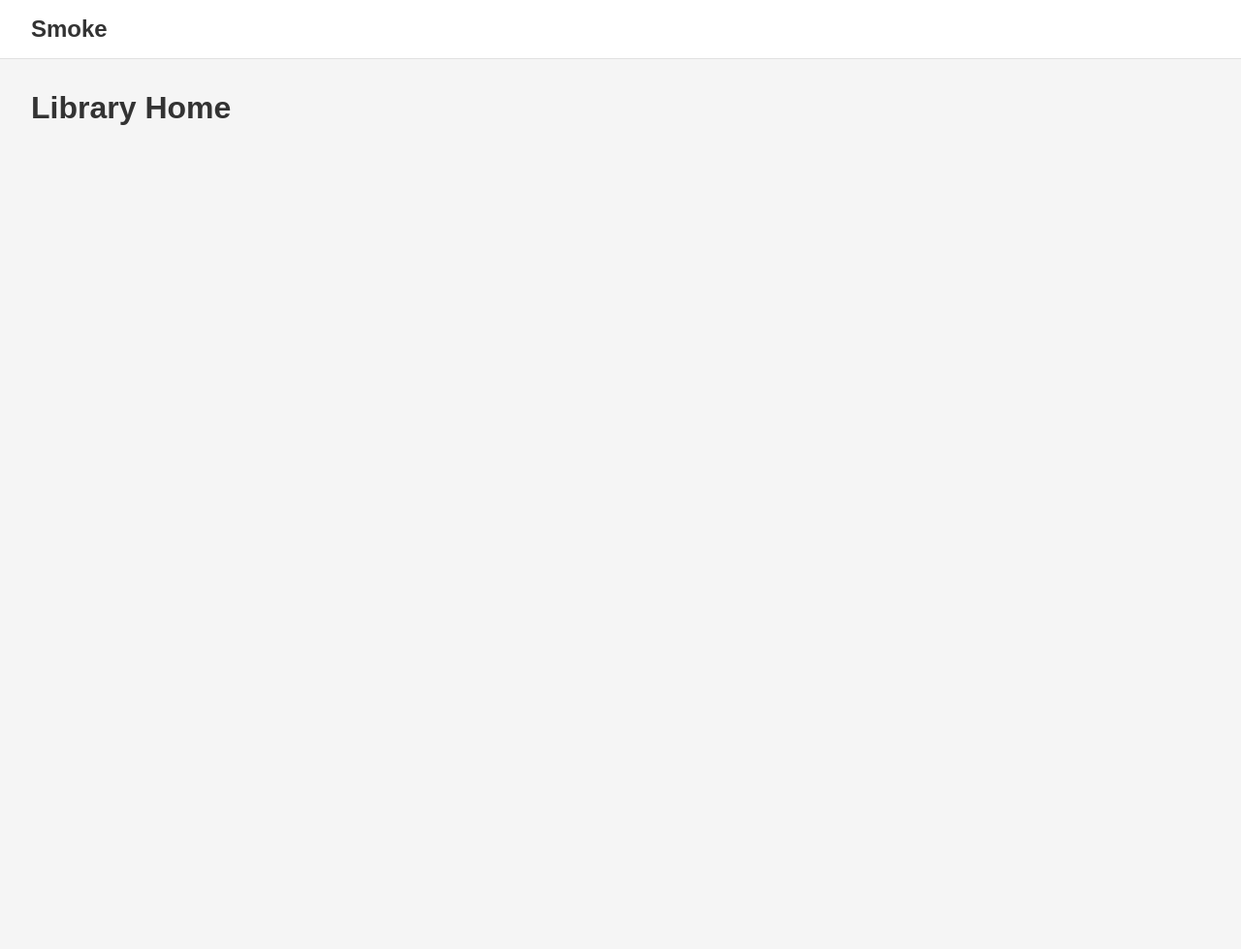
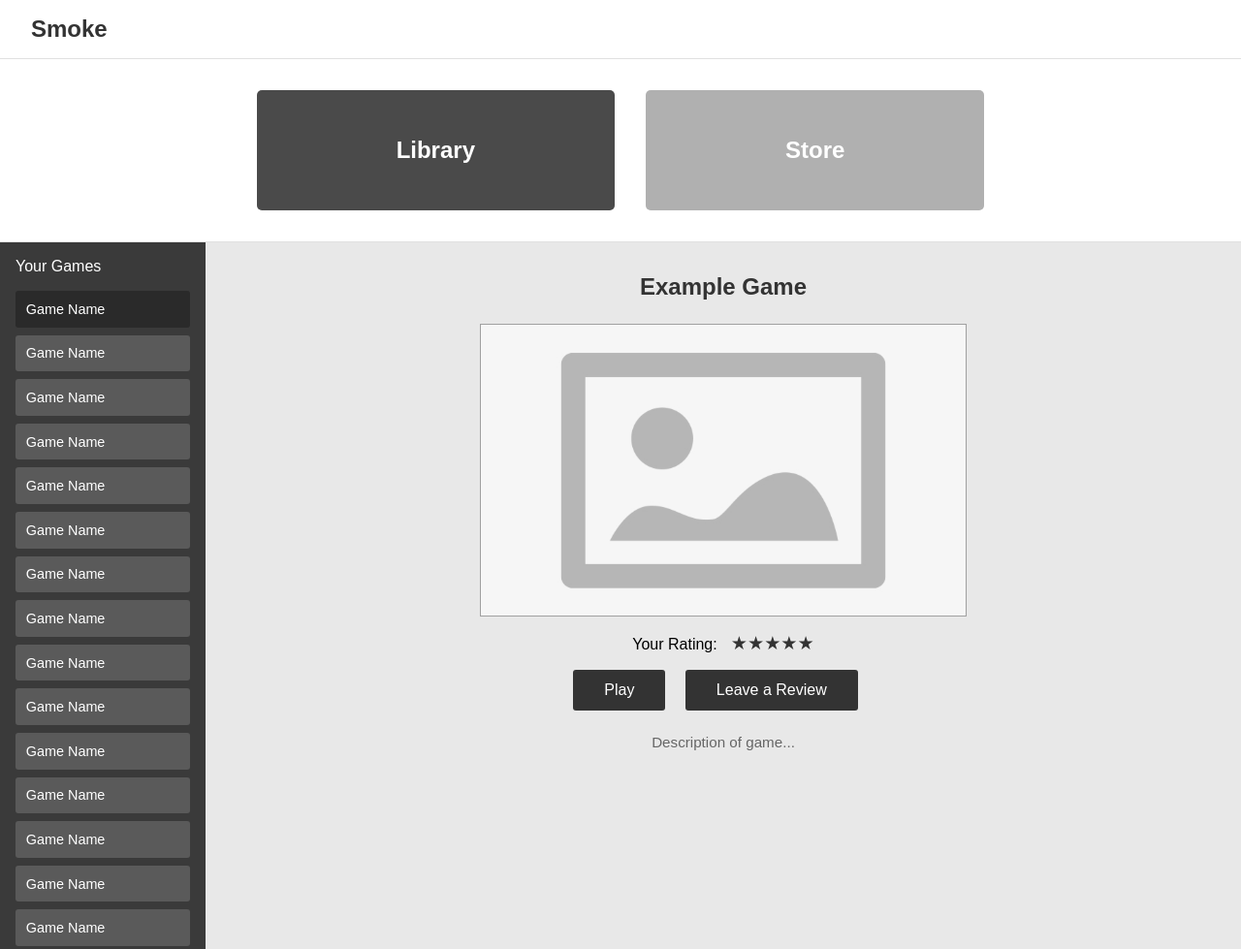
Before and after one commit to ItzJagger/cp476-group23-project, a plain HTML site: page frontend/LibraryHome.html in a window 1280 px wide. Shown: the top 979 px of the page at 97% size. Before the commit the page ends 800 px from the top, so only its background shows below. Drawn offline with Linux system fonts and the light colour scheme.

Commit message:
Base template of library home created, will work on details after completion of other templates

```diff
--- a/frontend/LibraryHome.html
+++ b/frontend/LibraryHome.html
@@ -2,7 +2,7 @@
 <html lang="en">
 <head>
    <meta charset="utf-8">
-   <title>Smoke</title>
+   <title>Smoke - Library</title>
    <link rel="stylesheet" href="libraryhome.css" />
 </head>
 <body>
@@ -11,8 +11,51 @@
    <h1>Smoke</h1>
 </header>
 
+<nav>
+   <button type="button" class="nav-tab nav-active">Library</button>
+   <button type="button" class="nav-tab">Store</button>
+</nav>
+
 <main>
-   <h2>Library Home</h2>
+   <aside>
+      <h2>Your Games</h2>
+      <ul class="game-list">
+         <li><button type="button" class="game-button game-active">Game Name</button></li>
+         <li><button type="button" class="game-button">Game Name</button></li>
+         <li><button type="button" class="game-button">Game Name</button></li>
+         <li><button type="button" class="game-button">Game Name</button></li>
+         <li><button type="button" class="game-button">Game Name</button></li>
+         <li><button type="button" class="game-button">Game Name</button></li>
+         <li><button type="button" class="game-button">Game Name</button></li>
+         <li><button type="button" class="game-button">Game Name</button></li>
+         <li><button type="button" class="game-button">Game Name</button></li>
+         <li><button type="button" class="game-button">Game Name</button></li>
+         <li><button type="button" class="game-button">Game Name</button></li>
+         <li><button type="button" class="game-button">Game Name</button></li>
+         <li><button type="button" class="game-button">Game Name</button></li>
+         <li><button type="button" class="game-button">Game Name</button></li>
+         <li><button type="button" class="game-button">Game Name</button></li>
+      </ul>
+   </aside>
+
+   <section class="game-details">
+      <h3>Example Game</h3>
+      <div class="game-image">
+         <img src="../images/game1.png" alt="Example Game">
+      </div>
+
+      <div class="rating">
+         <span>Your Rating: </span>
+         <span class="stars">★★★★★</span>
+      </div>
+
+      <div class="button-container">
+         <button type="button" class="action-button play-button">Play</button>
+         <button type="button" class="action-button review-button">Leave a Review</button>
+      </div>
+
+      <p class="description">Description of game...</p>
+   </section>
 </main>
 
 </body>
--- a/frontend/libraryhome.css
+++ b/frontend/libraryhome.css
@@ -1,3 +1,5 @@
+/* general text formatting */
+
 body {
    font-family: Arial, sans-serif;
    font-size: 100%;
@@ -19,12 +21,175 @@ header h1 {
    margin: 0;
 }
 
-main {
+nav {
+   background-color: white;
    padding: 2em;
+   border-bottom: 1px solid #E0E0E0;
+   display: flex;
+   gap: 2em;
+   justify-content: center;
+   align-items: center;
+   max-width: 1400px;
+   margin: 0 auto;
 }
 
-main h2 {
-   font-size: 2rem;
-   color: #333;
+.nav-tab {
+   padding: 2em 6em;
+   text-decoration: none;
+   color: white;
+   background-color: #B0B0B0;
+   border: none;
+   border-radius: 5px;
+   cursor: pointer;
+   font-size: 1.5rem;
+   font-weight: bold;
+}
+
+.nav-active {
+   background-color: #4A4A4A;
+   color: white;
+}
+
+main {
+   display: flex;
+   min-height: 80vh;
+   max-width: 1400px;
+   margin: 0 auto;
+}
+
+aside {
+   width: 180px;
+   background-color: #3A3A3A;
+   color: white;
+   padding: 1em;
+   overflow-y: auto;
+}
+
+aside h2 {
+   font-size: 1rem;
+   margin: 0 0 1em 0;
+   color: white;
+   font-weight: normal;
+}
+
+.game-list {
+   list-style: none;
+   padding: 0;
    margin: 0;
 }
+
+.game-list li {
+   margin-bottom: 0.5em;
+}
+
+.game-button {
+   width: 100%;
+   background-color: #5A5A5A;
+   color: white;
+   padding: 0.75em;
+   border: none;
+   cursor: pointer;
+   text-align: left;
+   font-size: 0.9rem;
+   border-radius: 3px;
+}
+
+.game-button:hover {
+   background-color: #6A6A6A;
+}
+
+.game-active {
+   background-color: #2A2A2A;
+}
+
+.game-details {
+   flex: 1;
+   padding: 2em;
+   background-color: #E8E8E8;
+   display: flex;
+   flex-direction: column;
+   align-items: center;
+}
+
+.game-details h3 {
+   font-size: 1.5rem;
+   color: #333;
+   margin: 0 0 1em 0;
+   text-align: center;
+}
+
+.game-image {
+   width: 100%;
+   max-width: 500px;
+   height: 300px;
+   background-color: #C0C0C0;
+   display: flex;
+   align-items: center;
+   justify-content: center;
+   margin-bottom: 1em;
+   border: 1px solid #A0A0A0;
+   overflow: hidden;
+}
+
+.game-image img {
+   width: 100%;
+   height: 100%;
+   object-fit: cover;
+   display: block;
+}
+
+.game-image p {
+   color: #666;
+   font-size: 1rem;
+}
+
+.rating {
+   margin-bottom: 1em;
+   font-size: 1rem;
+   text-align: center;
+}
+
+.stars {
+   color: #333;
+   font-size: 1.2rem;
+   margin-left: 0.5em;
+}
+
+.button-container {
+   margin-bottom: 1.5em;
+   text-align: center;
+}
+
+.action-button {
+   padding: 0.75em 2em;
+   margin-right: 1em;
+   border: none;
+   cursor: pointer;
+   font-size: 1rem;
+   border-radius: 3px;
+}
+
+.play-button {
+   background-color: #333;
+   color: white;
+}
+
+.play-button:hover {
+   background-color: #4A4A4A;
+}
+
+.review-button {
+   background-color: #333;
+   color: white;
+}
+
+.review-button:hover {
+   background-color: #4A4A4A;
+}
+
+.description {
+   color: #666;
+   font-size: 0.95rem;
+   margin: 0;
+   text-align: center;
+}
```
Also changed, not shown: Images/game1.png (added), 1 other file.
